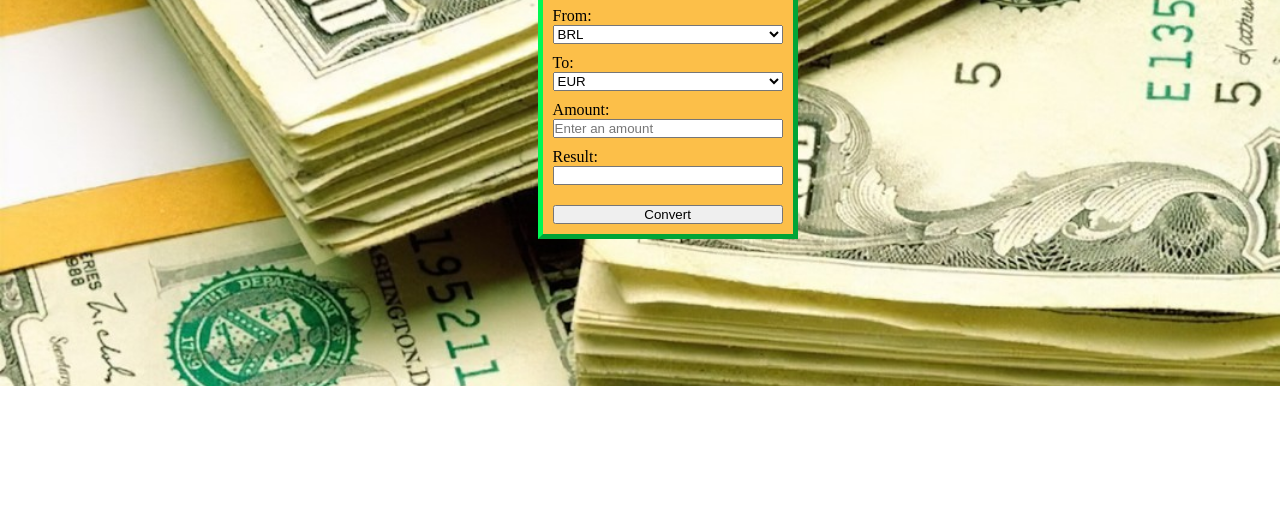
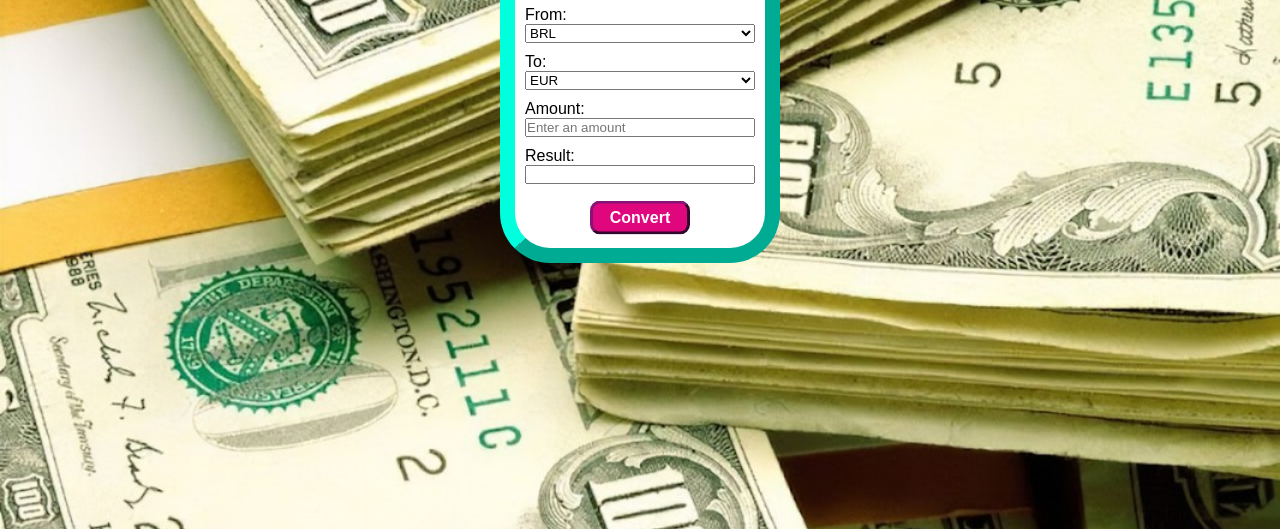
Before and after one commit to guilhermescr/projeto-conversor-de-moedas-2.0, a plain HTML site: page index.html in a window 1280 px wide. Shown: the part 271-800 px from the top of the page. Drawn offline with Linux system fonts and the light colour scheme.

Commit message:
leve mudança

```diff
--- a/index.html
+++ b/index.html
@@ -5,7 +5,7 @@
     <meta http-equiv="X-UA-Compatible" content="IE=edge">
     <meta name="viewport" content="width=device-width, initial-scale=1.0">
     <meta name="description" content="A currency converter from dolár to real">
-    <link rel="stylesheet" href="style/src.css">
+    <link rel="stylesheet" type="text/css" href="style/src.css">
     <title>Currency Converter</title>
 </head>
 <body>
@@ -43,7 +43,7 @@
             </div>
 
             <div class="botao">
-              <input type="submit" value="Convert" class="botao1" >
+              <input type="submit" value="Convert" class="botao1">
             </div>
           </form>
       </section>
--- a/style/src.css
+++ b/style/src.css
@@ -1,20 +1,31 @@
 *{
-margin: 0;
-padding: 0;
+    margin: 0;
+    padding: 0;
+    font-family: Arial, Helvetica, Verdana, sans-serif;
+}
+
+html, body {
+    background: black url(../imagem_de_dinheiro.jpg) center no-repeat fixed;
+    background-size: cover;
+}
+
+.conteudo {
+    position: absolute;
+    top: 20%;
 }
 
 .conteudo .formulario{
-    background-color: #FCBF49;
+    background-color: white;
+    border: rgb(0, 255, 221) 15px outset;
+    border-radius: 50px;
     display: flex;
     justify-content: center;
     width: 250px;
-    position: relative;
-    left: 42%;
-    top: 180px;
-    border: rgb(1, 248, 84) 5px outset;
+    margin-right: auto;
+    margin-left: auto;
 }
 
-.box1, .box2, .box3, .box4, .botao{
+.box1, .box2, .box3, .box4 {
     display: flex;
     flex-direction: column;
     margin: 10px;
@@ -22,28 +33,57 @@ padding: 0;
 
 }
 
+.botao {
+    display: flex;
+    flex-direction: column;
+    margin: 10px 10px 0px 10px;
+    justify-items: center;
+}
 
-h1, p{
+h1 {
+    font-size: 1.5em;
     margin: 10px;
+}
+
+p {
+    font-size: 1.2em;
+    margin: 10px;
+}
+
+label {
+    color: black;
+}
+
+.conteudo{
+    width: 100%;
+    justify-content: center;
 
 }
 
+.botao1 {
+    border-radius: 10px;
+    border: rgb(133, 20, 118) 3px outset;
+    background-color: hsl(327, 95%, 45%);
+    color: white;
+    font: normal bold 1em Arial, Helvetica, Verdana, sans-serif;
+    margin-top: -15px;
+    margin-right: auto;
+    margin-bottom: 5px;
+    margin-left: auto;
+    padding: 5px;
+    width: 100px;
 
-
-.conteudo{
-    background: black url(../imagem_de_dinheiro.jpg) center no-repeat fixed;
-    background-size: cover;
-    width: 100%;
-    justify-content: center;
-    height: 657px;
+    position: relative;
+    transform: translate(0%, -25%);
 }
 
-.botao1 {
-    margin-top: -10px;
+.botao1:hover {
+    background-color: hsl(327, 95%, 38%);
 }
 
 p#fraseDeErro {
-    font-family: Arial, Helvetica, sans-serif;
+    font: italic bolder 20px Arial, Helvetica, sans-serif;
     color: red;
     text-align: center;
+    padding-bottom: 10px;
 }
```
